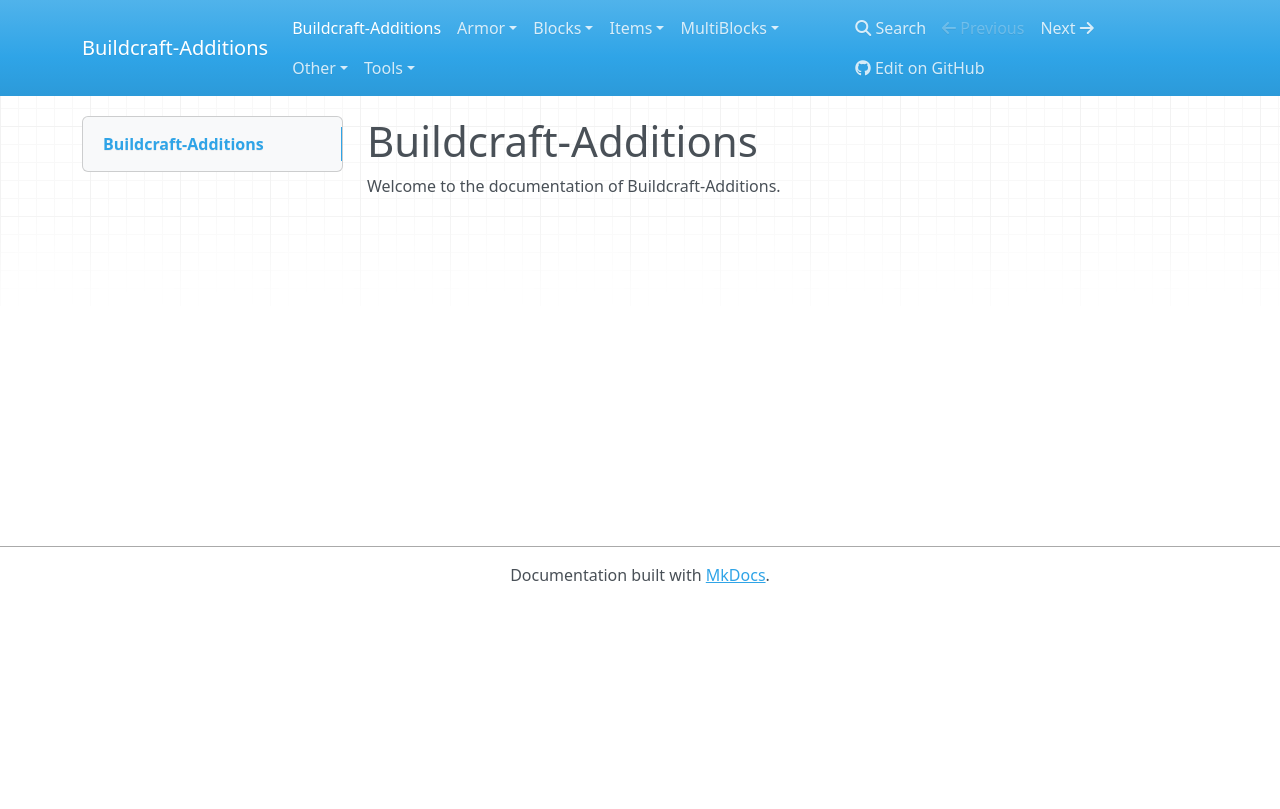
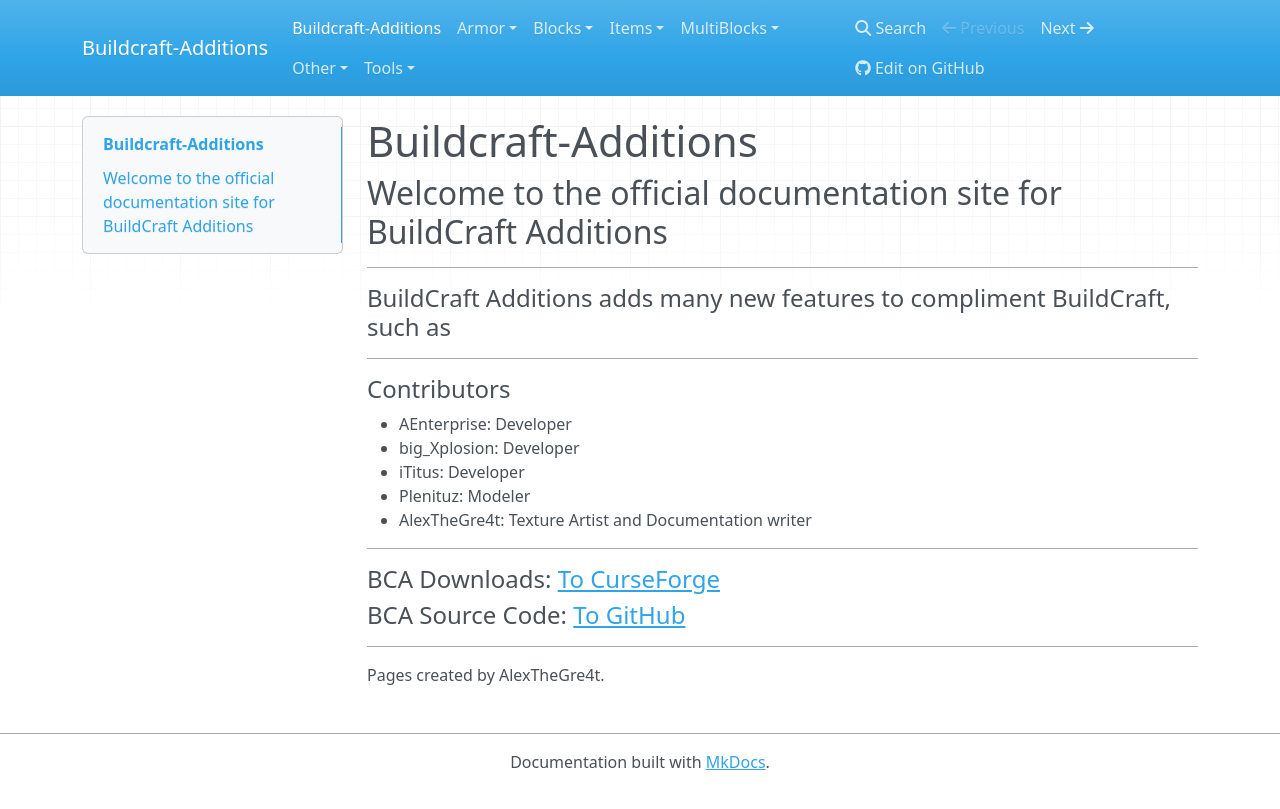
Before and after one commit to ModDocs/bca, an MkDocs documentation site: the page built from docs/index.md, in a window 1280 px wide. Shown: the top 809 px of the page. Built offline with MkDocs 1.6.1, drawn with Linux system fonts in a browser that asks for light colours; nearby versions of some CDN libraries.

Commit message:
Fix KEB image wrap and add detailed index.md

```diff
--- a/docs/index.md
+++ b/docs/index.md
@@ -1,2 +1,25 @@
 # Buildcraft-Additions
-Welcome to the documentation of Buildcraft-Additions.
+
+## Welcome to the official documentation site for BuildCraft Additions
+---
+
+#### BuildCraft Additions adds many new features to compliment BuildCraft, such as
+
+---
+
+#### Contributors
+
+* AEnterprise: Developer
+* big_Xplosion: Developer
+* iTitus: Developer
+* Plenituz: Modeler
+* AlexTheGre4t: Texture Artist and Documentation writer
+
+---
+
+#### BCA Downloads: [To CurseForge](http://minecraft.curseforge.com/mc-mods/221014-buildcraft-additions)
+
+#### BCA Source Code: [To GitHub](https://github.com/BCA-Team/Buildcraft-Additions)
+
+---
+Pages created by AlexTheGre4t.
```
Also changed, not shown: docs/Blocks/Basic Kinetic Energy Buffer.md (+3 -0 lines).
